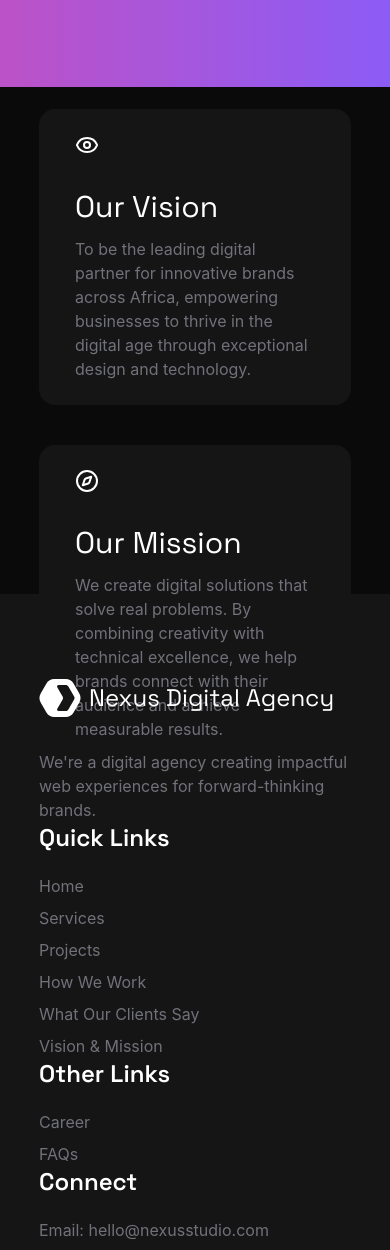
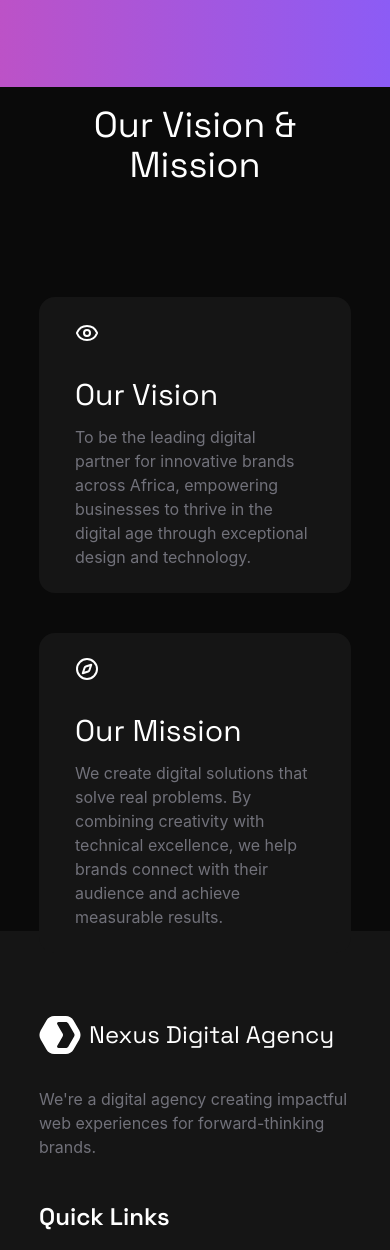
Before and after one commit to Jimoh00/nexus-web-agency, a plain HTML site: page index.html in a window 390 px wide. Shown: the part 10163-11413 px from the top of the page. Drawn offline with nearby package versions, Linux system fonts and the light colour scheme.

Commit message:
sizing issues

```diff
--- a/index.html
+++ b/index.html
@@ -339,8 +339,8 @@
 
 
     <!-- mission and vision section -->
-    <section class="vm-section py-7 bg-bg-secondary h-[60vh] flex flex-col items-center justify-center gap-20">
-        <h1 class="title font-space text-4xl text-center">Our Vision & Mission</h1>
+    <section class="vm-section py-20 bg-bg-secondary h-[60vh] flex flex-col items-center justify-center gap-20">
+        <h1 class="title font-space text-4xl text-center mt-10">Our Vision & Mission</h1>
 
         <div class="vm-contianer grid sm:grid-cols-1 md:grid-cols-2 gap-10 mt-8">
             <div class="vm-card bg-bg-card rounded-2xl py-6 px-9">
@@ -371,7 +371,7 @@
 
     <!-- footer -->
     <footer class="bg-bg-card py-20">
-        <div class="footer-container flex sm:flex-col md:flex-row items-start justify-between px-[10%]">
+        <div class="footer-container flex items-start justify-between px-[10%] sm:px-[24px]">
             <div class="flex flex-col gap-7">
                 <div class="logo flex items-center gap-2">
                     <svg fill="none" height="48" viewBox="0 0 42 48" width="42" xmlns="http://www.w3.org/2000/svg"><path clip-rule="evenodd" d="m15.2286 4.99951c-3.2154 0-6.18655 1.71539-7.79425 4.5l-5.7735 9.99999c-1.6076941 2.7846-1.607697 6.2154 0 9l5.7735 10c1.6077 2.7846 4.57885 4.5 7.79425 4.5h11.547c3.2154 0 6.1865-1.7154 7.7942-4.5l5.7735-10c1.6077-2.7846 1.6077-6.2154 0-9l-5.7735-9.99999c-1.6077-2.78461-4.5788-4.5-7.7942-4.5zm11.547 5.99999h-7.2169c-1.1547 0-1.8762 1.2499-1.298 2.2494 1.784 3.0838 3.5722 6.1653 5.3536 9.2506.5359.9282.5359 2.0718 0 3-1.7814 3.0854-3.5696 6.1668-5.3536 9.2506-.5782.9995.1433 2.2494 1.298 2.2494h7.2169c1.0718 0 2.0622-.5718 2.5981-1.5l5.7735-10c.5359-.9282.5359-2.0718 0-3l-5.7735-10c-.5359-.9282-1.5263-1.5-2.5981-1.5z" fill="#fff" fill-rule="evenodd"/></svg>
--- a/style.css
+++ b/style.css
@@ -203,5 +203,10 @@ section {
 
     .footer-container {
         flex-direction: column;
+        gap: 42px;
+    }
+
+    .vm-section {
+        height: 100vh !important;
     }
 }
```
